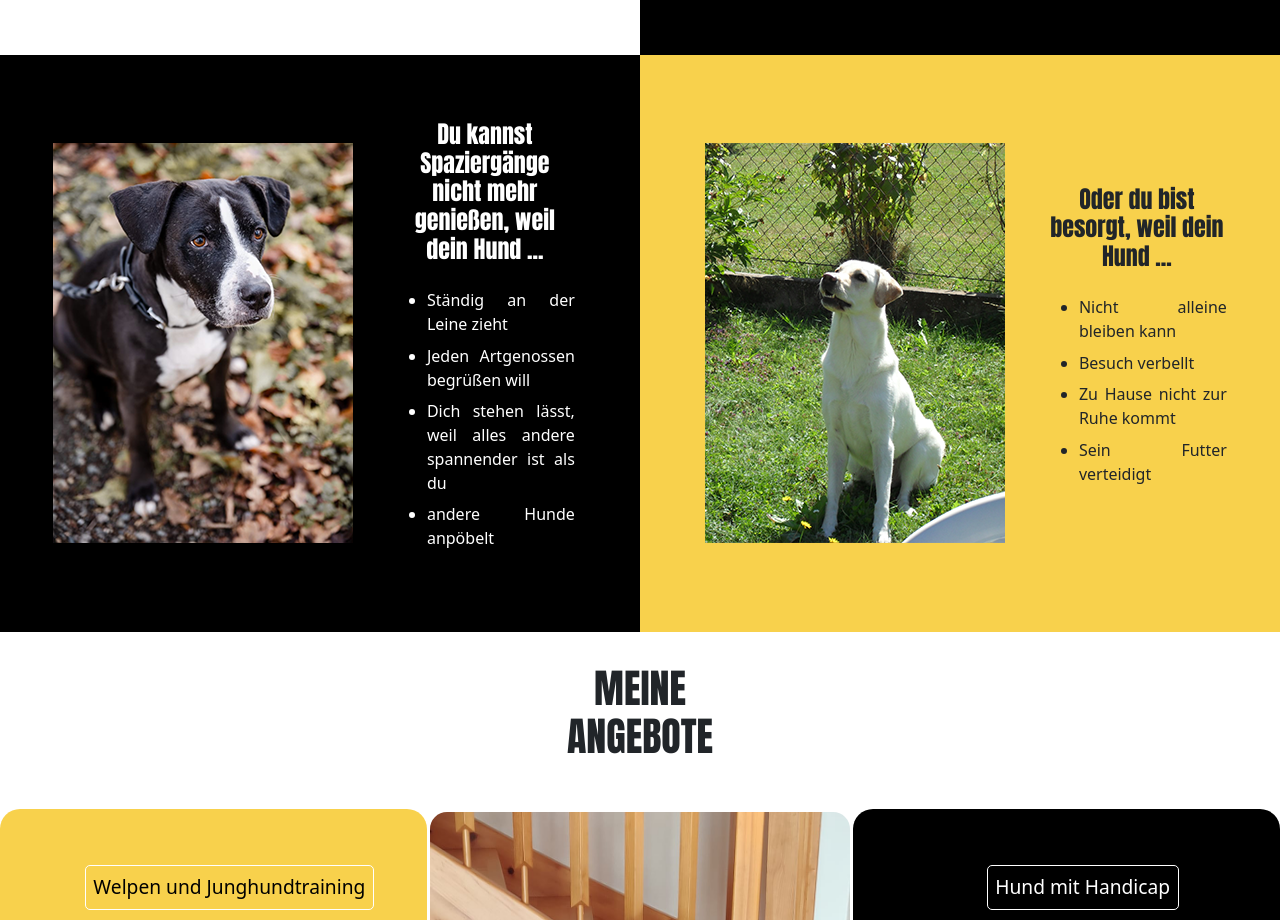
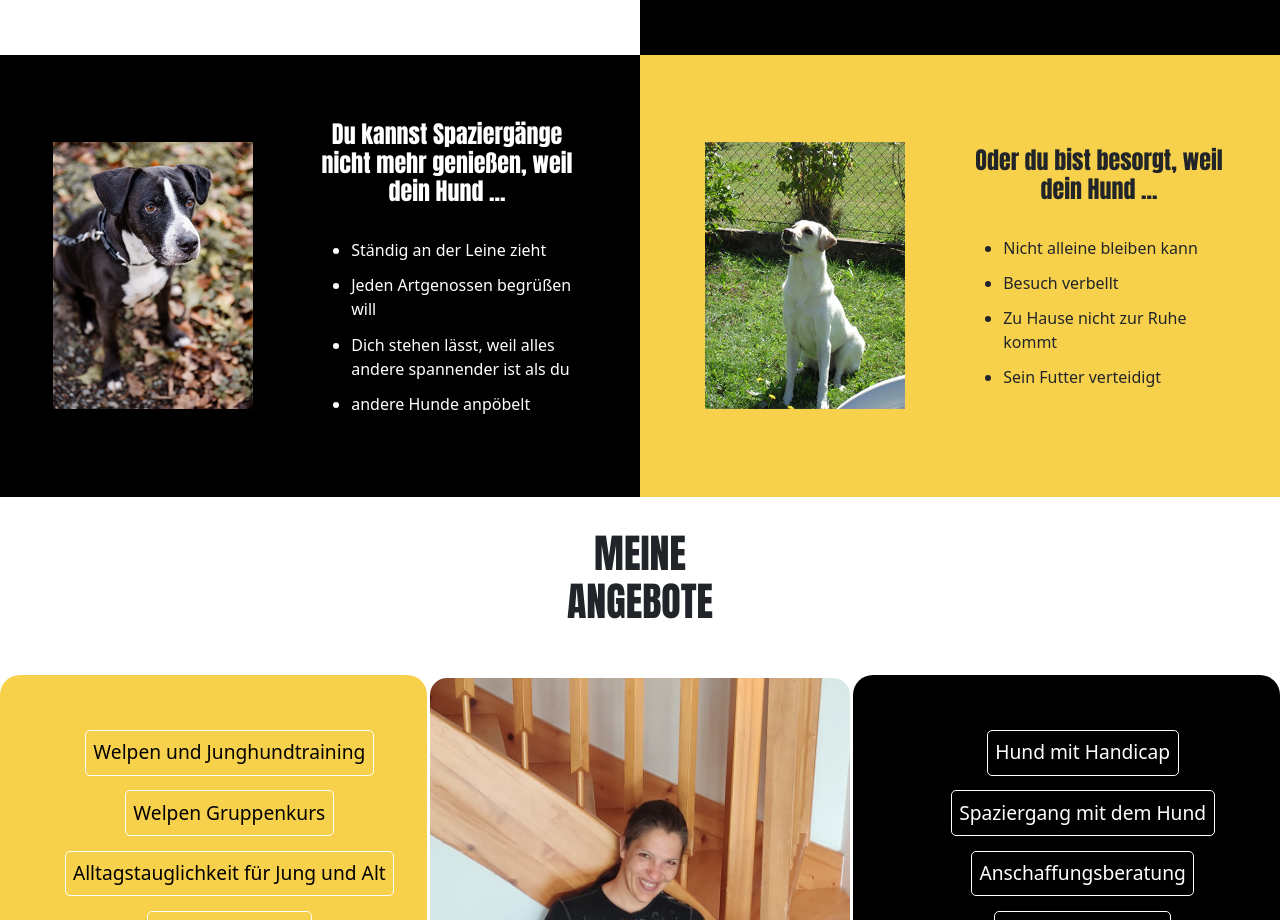
Before and after one commit to Synaron/doggymind, a React (Create React App) app in the folder dogmind/: page / in a window 1280 px wide. Shown: the part 1280-2200 px from the top of the page. Built offline with nearby package versions, Linux system fonts and the light colour scheme.

Commit message:
smaller pics for probleme

```diff
--- a/dogmind/src/assets/css/Probleme.css
+++ b/dogmind/src/assets/css/Probleme.css
@@ -19,6 +19,6 @@
 
 .Liste li {
     font-size: 1 rem;
-    text-align: justify;
+    text-align: left;
     padding-top: 5%;
 }
--- a/dogmind/src/components/Probleme.js
+++ b/dogmind/src/components/Probleme.js
@@ -12,9 +12,9 @@ function Probleme() {
         <Row id="Probleme-Row">
         <Col className="left-block" md={6}>
           <Col>
-          <img  src={Profil1} alt="Hundetraining" />
+          <img  src={Profil1} alt="Hundetraining" width="200px" />
           </Col>
-          <Col style={{ paddingLeft: '8%'}}>
+          <Col style={{ paddingLeft: '2%'}}>
           <h2 style={{ fontSize: '1.5rem', textAlign:'center', paddingBottom: '5%'}}>Du kannst Spaziergänge nicht mehr genießen, weil dein Hund ...</h2>
           <ul className='Liste'>
               <li>Ständig an der Leine zieht</li>
@@ -26,9 +26,9 @@ function Probleme() {
         </Col>
         <Col className="right-block" md={6}>
           <Col>
-          <img src={Profil2} alt="Hundetraining" />
+          <img src={Profil2} alt="Hundetraining" width="200px" />
           </Col>
-          <Col style={{ paddingLeft: '8%'}}>
+          <Col style={{ paddingLeft: '2%'}}>
           <h2 style={{ fontSize: '1.5rem', textAlign:'center', paddingBottom: '5%'}}>Oder du bist besorgt, weil dein Hund ...</h2>
           <ul className='Liste'>
               <li>Nicht alleine bleiben kann</li>
```
